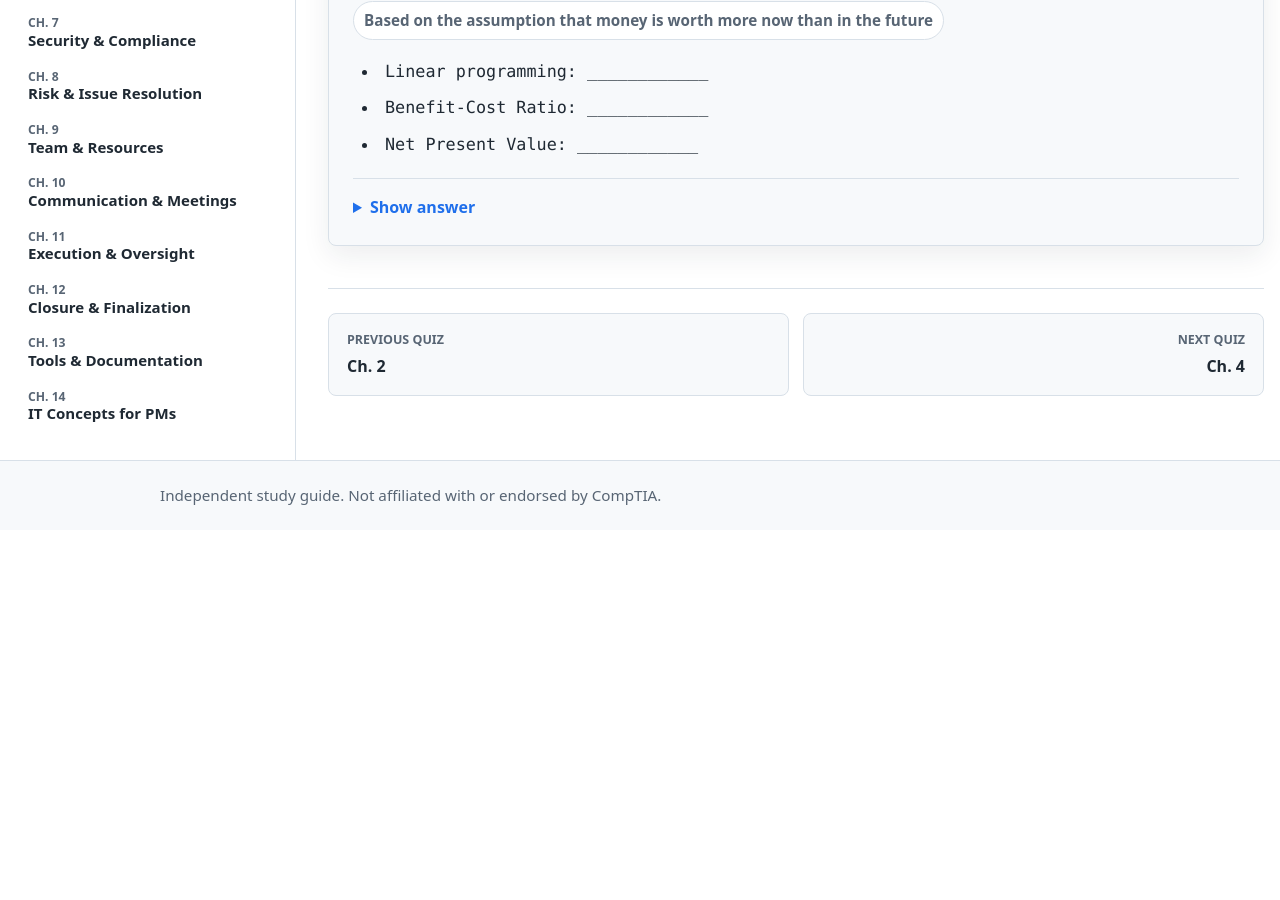
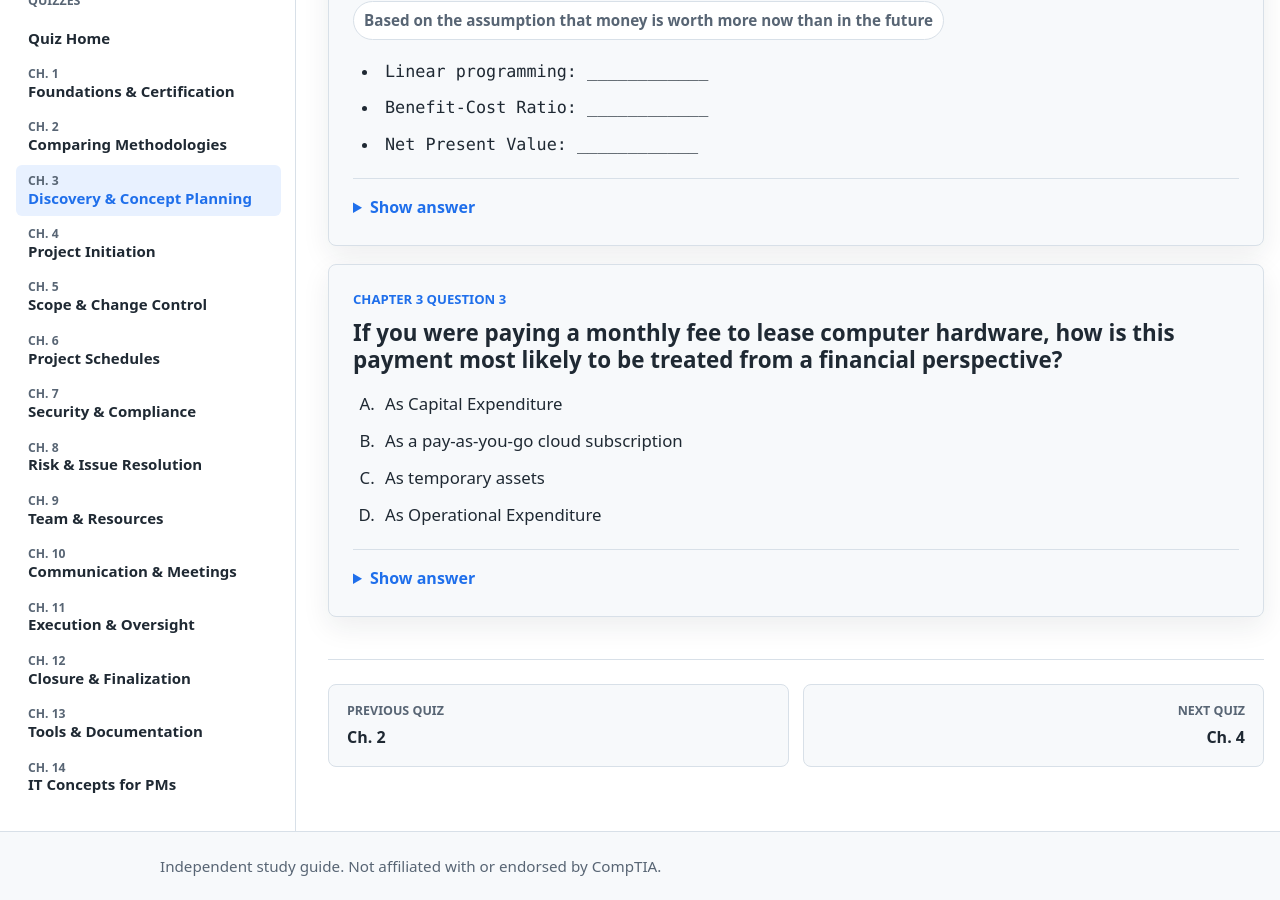
Before and after one commit to teganburns/project-plus-study-guide, a Jekyll site: the page built from quizzes/chapter-03.md, in a window 1280 px wide and 900 px high, scrolled down 852 px. Built offline with Jekyll 4.4.1, drawn with Linux system fonts in a browser that asks for light colours; before the commit the page ends 1382 px from its top, so only the background shows below that.

Commit message:
Add chapter 3 operational expenditure quiz

```diff
--- a/quizzes/chapter-03.md
+++ b/quizzes/chapter-03.md
@@ -50,4 +50,21 @@ permalink: /quizzes/chapter-03/
       <p><strong>Answer:</strong> Linear programming is used for constrained optimization; Benefit-Cost Ratio compares benefits gained with costs incurred; Net Present Value is based on money being worth more now than in the future.</p>
     </details>
   </article>
+
+  <article class="quiz-card">
+    <p class="quiz-meta">Chapter 3 Question 3</p>
+    <h2>If you were paying a monthly fee to lease computer hardware, how is this payment most likely to be treated from a financial perspective?</h2>
+
+    <ol class="quiz-options" type="A">
+      <li>As Capital Expenditure</li>
+      <li>As a pay-as-you-go cloud subscription</li>
+      <li>As temporary assets</li>
+      <li>As Operational Expenditure</li>
+    </ol>
+
+    <details class="quiz-answer">
+      <summary>Show answer</summary>
+      <p><strong>Answer: D.</strong> A monthly lease payment is usually treated as operational expenditure because it is an ongoing operating cost rather than an upfront capital purchase.</p>
+    </details>
+  </article>
 </section>
```
